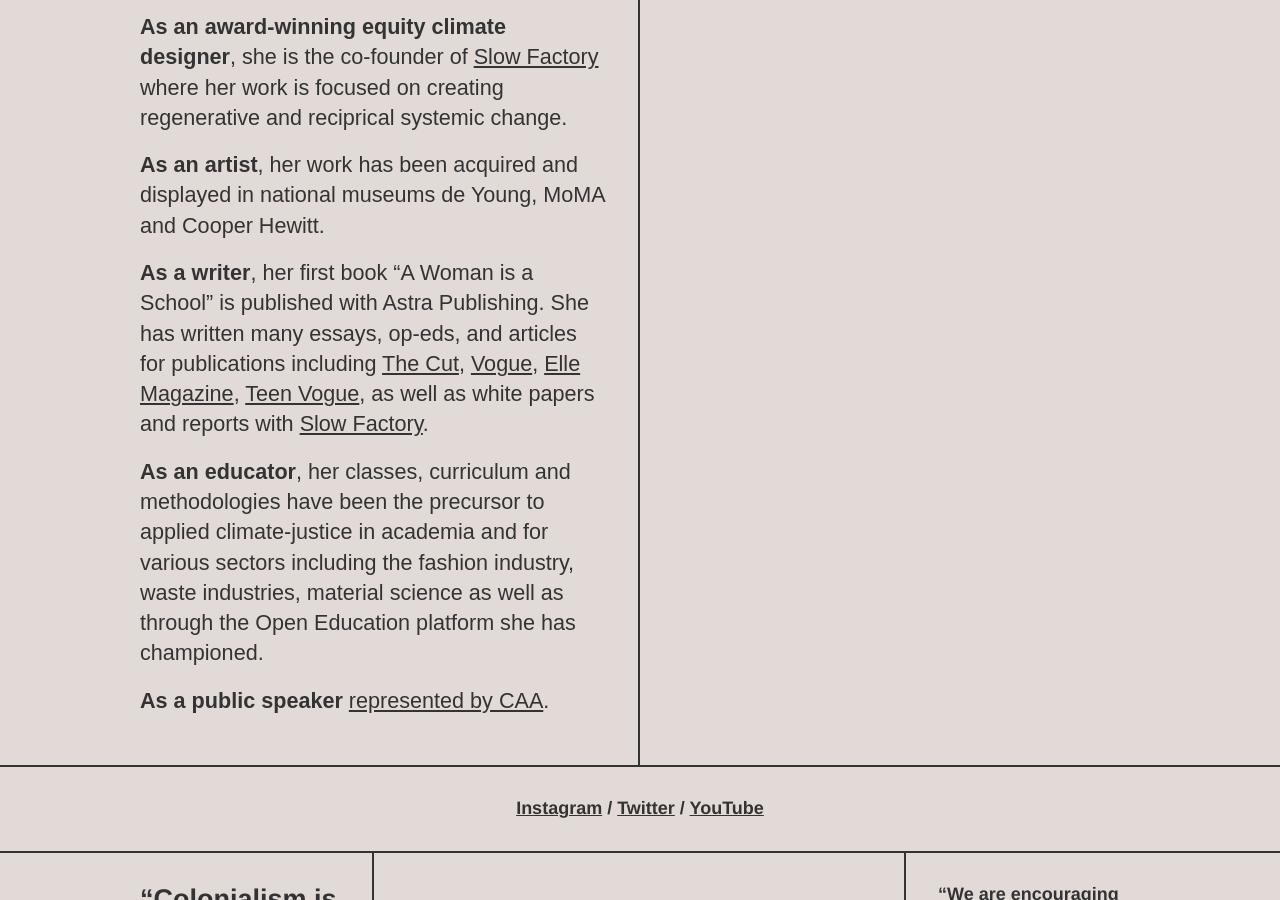
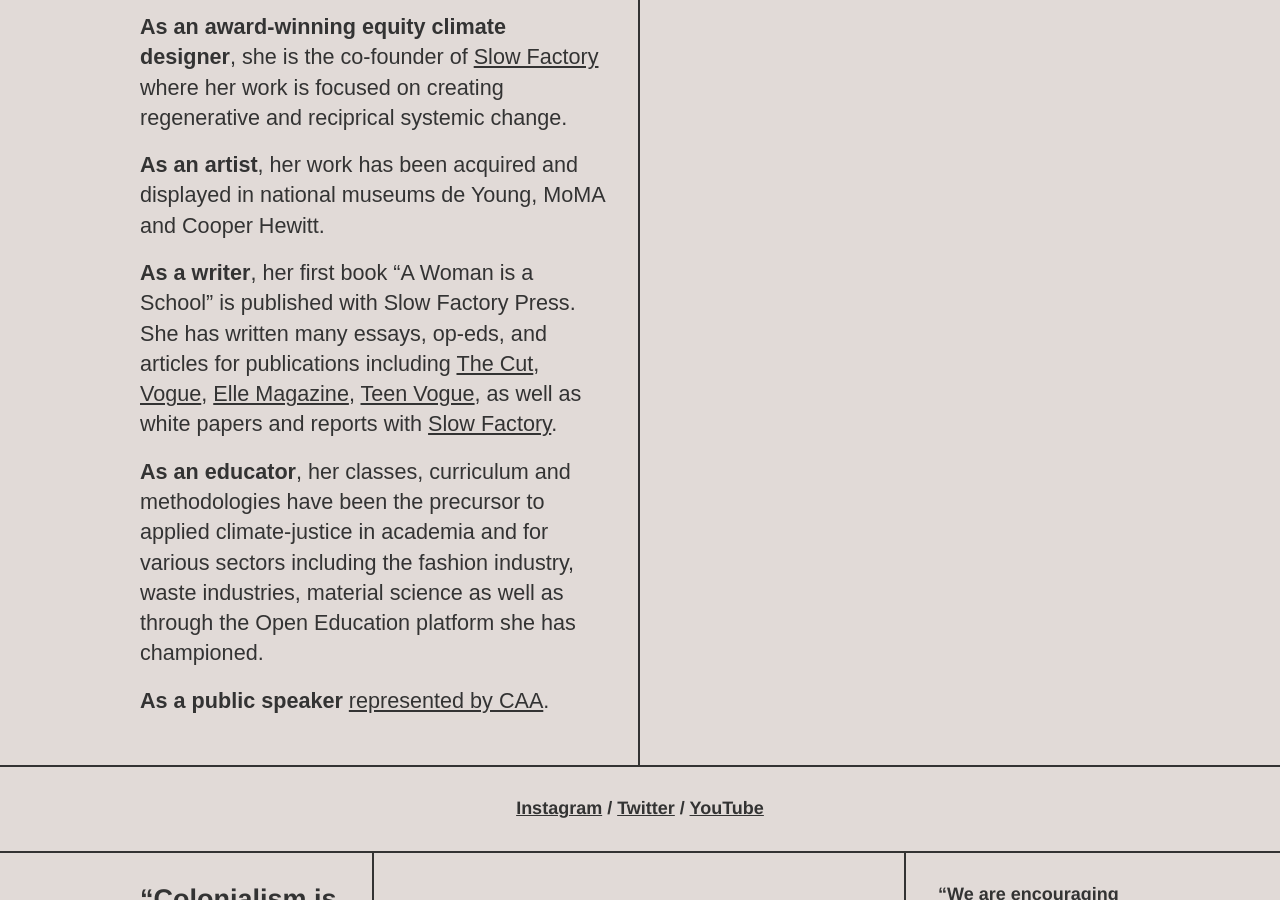
Before and after one commit to stresslimit/celinecelines, a Jekyll site: the page built from index.html, in a window 1280 px wide and 900 px high, scrolled down 1584 px. Built offline with Jekyll 4.4.1, drawn with Linux system fonts in a browser that asks for light colours; some web fonts are replaced.

Commit message:
remove astra

```diff
--- a/index.html
+++ b/index.html
@@ -79,7 +79,7 @@
 
       <p><b>As an artist</b>, her work has been acquired and displayed in national museums de Young, MoMA and Cooper Hewitt.</p>
 
-      <p><b>As a writer</b>, her first book “A Woman is a School” is published with Astra Publishing. She has written many essays, op-eds, and articles for publications including <a href="https://www.thecut.com/author/celine-semaan/">The Cut</a>, <a href="https://en.vogue.me/author/celinesemaan/">Vogue</a>, <a href="https://www.elle.com/author/220080/celine-semaan/">Elle Magazine</a>, <a href="https://www.teenvogue.com/contributor/celine-semaan">Teen Vogue</a>, as well as white papers and reports with <a href="https://slowfactory.earth/slow-journal">Slow Factory</a>.</p>
+      <p><b>As a writer</b>, her first book “A Woman is a School” is published with Slow Factory Press. She has written many essays, op-eds, and articles for publications including <a href="https://www.thecut.com/author/celine-semaan/">The Cut</a>, <a href="https://en.vogue.me/author/celinesemaan/">Vogue</a>, <a href="https://www.elle.com/author/220080/celine-semaan/">Elle Magazine</a>, <a href="https://www.teenvogue.com/contributor/celine-semaan">Teen Vogue</a>, as well as white papers and reports with <a href="https://slowfactory.earth/slow-journal">Slow Factory</a>.</p>
 
       <p><b>As an educator</b>, her classes, curriculum and methodologies have been the precursor to applied climate-justice in academia and for various sectors including the fashion industry, waste industries, material science as well as through the Open Education platform she has championed.</p>
 
```
Also changed, not shown: 1 other file.
